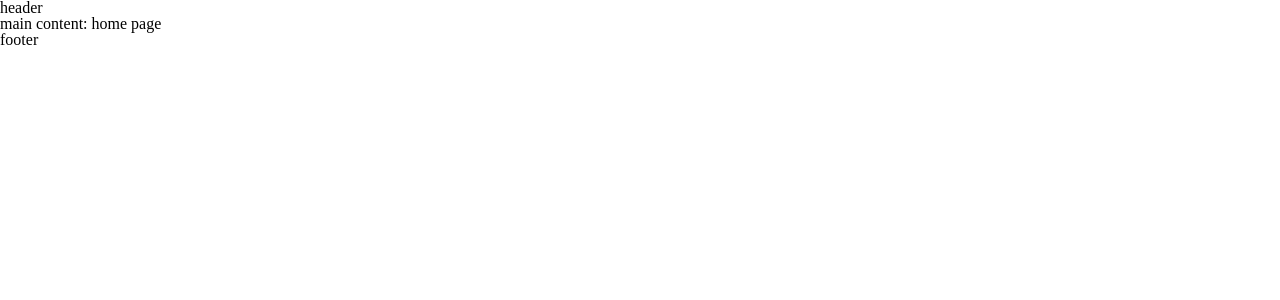
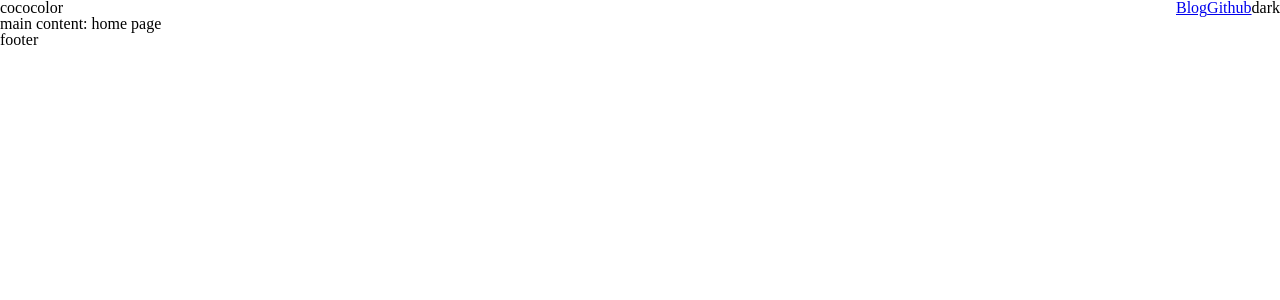
Before and after one commit to co2color/blog-vue3, a Vue app: page / in a window 1280 px wide. Shown: the top 300 px of the page. Built offline with nearby package versions, Linux system fonts and the light colour scheme.

Commit message:
feat: layout header

```diff
--- a/src/layout/components/lay-header/lay-header.vue
+++ b/src/layout/components/lay-header/lay-header.vue
@@ -1,3 +1,36 @@
+<script lang="ts" setup>
+import { ref } from 'vue'
+import { RouterLink } from 'vue-router'
+
+const commandList = ref([
+  {
+    label: 'Blog',
+    type: 'text',
+    iconfont: '',
+    href: '/',
+  },
+  {
+    label: 'Github',
+    type: 'text',
+    iconfont: '',
+    href: 'https://github.com/co2color',
+  },
+  {
+    label: 'dark',
+    type: 'text',
+    iconfont: '',
+  },
+])
+</script>
+
 <template>
-  <header>header</header>
+  <header class="flex justify-between">
+    <span>cococolor</span>
+    <nav>
+      <a v-for="item in commandList" :key="item.label" class="inline-block" :href="item?.href" :target="item.href && '_blank'">
+        <div v-if="item.iconfont">icon</div>
+        <div v-else>{{ item.label }}</div>
+      </a>
+    </nav>
+  </header>
 </template>
--- a/src/layout/layout.vue
+++ b/src/layout/layout.vue
@@ -5,7 +5,9 @@ import layHeader from './components/lay-header/lay-header.vue'
 </script>
 
 <template>
-  <div>
+  <div
+    class="w-320 m-auto"
+  >
     <layHeader />
     <layContent />
     <layFooter />
```
